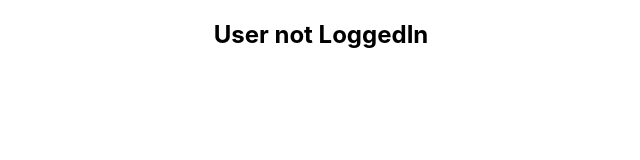
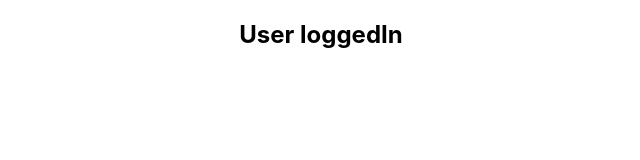
Before and after one commit to Hussain-Mehdi/React-Learning, a React (Create React App) app: page / in a window 1280 px wide. Shown: the top 160 px of the page, without its empty margins (319-959 px from the left). Built offline with nearby package versions, Linux system fonts and the light colour scheme.

Commit message:
short circuit conditional rendering

```diff
--- a/src/components/Usergreeting.jsx
+++ b/src/components/Usergreeting.jsx
@@ -8,17 +8,20 @@ class Usergreeting extends Component {
       super(props)
 
       this.state = {
-         isLoggedIn:false
+         isLoggedIn:true
       }
     }
 
   render() {
 
-    return(
-        this.state.isLoggedIn?
-        <div><h2>User LoggedIn</h2></div>:
-        <div><h2>User not LoggedIn</h2></div>
-    )
+
+    return this.state.isLoggedIn && <div><h2>User loggedIn</h2></div>
+
+    // return(
+    //     this.state.isLoggedIn?
+    //     <div><h2>User LoggedIn</h2></div>:
+    //     <div><h2>User not LoggedIn</h2></div>
+    // )
 
     // let message
 
```
